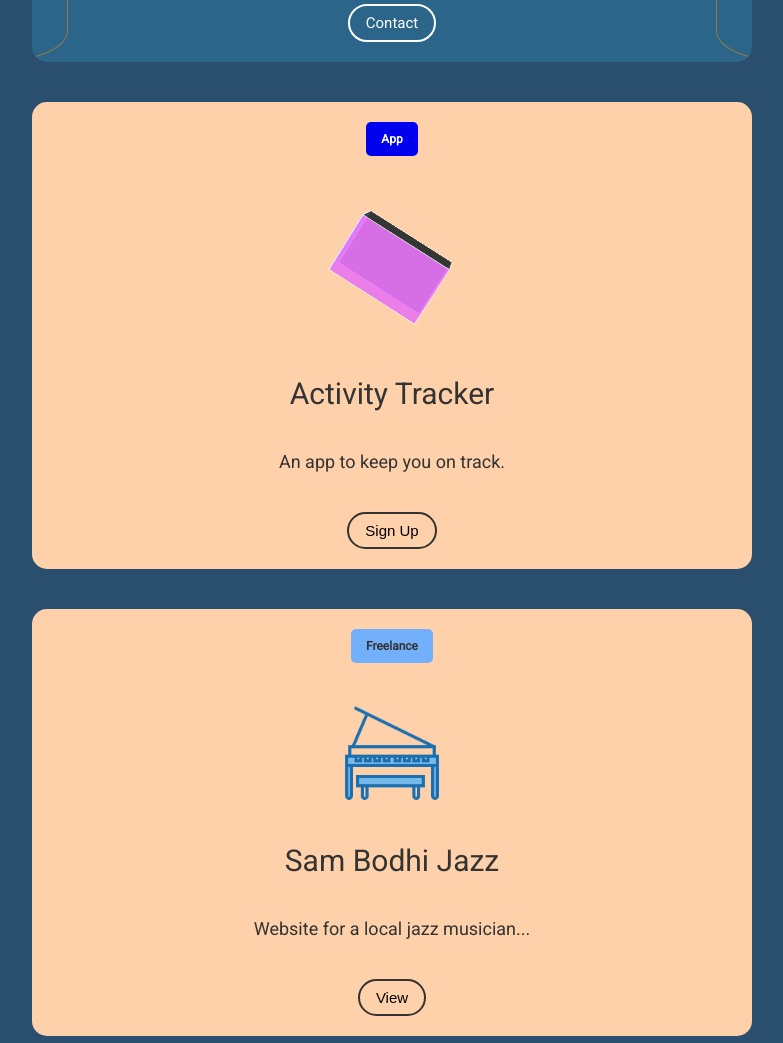
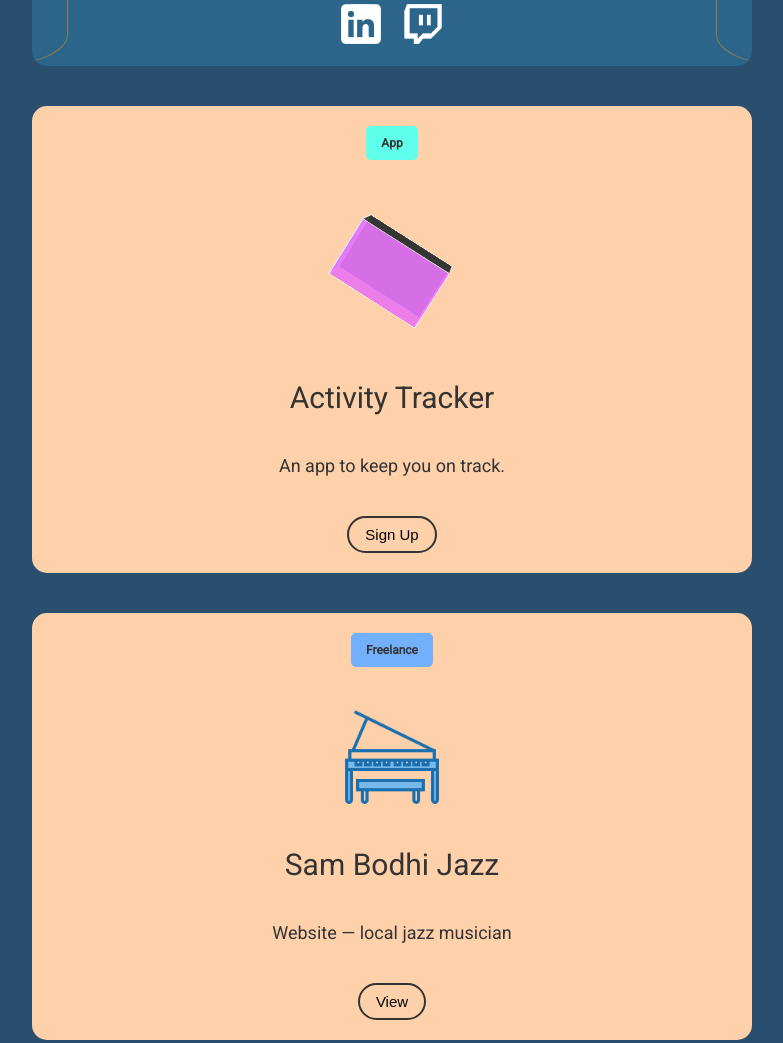
Before and after one commit to Klasens/panagram_2, a website: page index.html in a window 1280 px wide. Shown: the part 1057-2100 px from the top of the page, without its empty margins (248-1031 px from the left). Drawn offline with nearby package versions, Linux system fonts and the light colour scheme.

Commit message:
Minor styling and content tweaks

```diff
--- a/cards.js
+++ b/cards.js
@@ -70,20 +70,20 @@ function increment() {
       const c = +counter.innerText;
 
       const shortIncrement = target / 400;
-      const mediumIncrement = target / 700;
-      const longIncrement = target / 900;
+      const mediumIncrement = target / 600;
+      const longIncrement = target / 800;
       const extraLongIncrement = target / 1000;
 
-      if (c < target && target < 1000) {
+      if (c < target && target < 15000) {
         counter.innerText = `${Math.ceil(c + shortIncrement)}`;
         setTimeout(updateCounter, 1);
-      } else if (c < target && target > 1000 && target < 10000) {
+      } else if (c < target && target > 100000 && target < 1000000) {
         counter.innerText = `${Math.ceil(c + mediumIncrement)}`;
         setTimeout(updateCounter, 1);
-      } else if (c < target && target > 10000 && target < 1000000) {
+      } else if (c < target && target > 1000000 && target < 100000000) {
         counter.innerText = `${Math.ceil(c + longIncrement)}`;
         setTimeout(updateCounter, 1);
-      } else if (c < target && target > 1000000) {
+      } else if (c < target && target > 100000000) {
         counter.innerText = `${Math.ceil(c + extraLongIncrement)}`;
         setTimeout(updateCounter, 1);
       } else {
--- a/index.html
+++ b/index.html
@@ -71,7 +71,20 @@
                 Robert is the founder of the Panagram.work &mdash; Bob is based
                 out of Green Bay, WI.
               </p>
-              <btn class="cardChocolate-btn">Contact</btn>
+              <div class="cardChocolate-socials">
+                <img
+                  src="./img/linkedin.png"
+                  href="#"
+                  alt=""
+                  class="card-founderIcon"
+                />
+                <img
+                  src="./img/twitch.png"
+                  href="#"
+                  alt=""
+                  class="card-founderIcon"
+                />
+              </div>
             </div>
           </div>
         </div>
@@ -79,7 +92,7 @@
           <div class="card_style2 gridCard-universal" id="cardHeart">
             <div class="card_style2-contentContainer contentCard-universal">
               <h2 class="card-heart-h2">
-                :) Click and Smile
+                :D Click and Smile
                 <i class="card-heart fas fa-heart"></i>
                 <span class="card-heartLikeCount" id="heartCount">0</span>
               </h2>
--- a/script.js
+++ b/script.js
@@ -119,33 +119,33 @@ const loadAllCards = function (array) {
                 <div class="card-square-right square-two"></div>
                 <div class="card-square-right square-four"></div>
               </div>
-              <h2 class="cardCream-h2">Time In a Year:</h2>
+              <h2 class="cardCream-h2">Latest Milestone: <br> Age &mdash; 30</h2>
               <div class="cardCream-wrapper">
                 <div class="cardCream-text">
                   <span
                     class="cardCream-text timeCounter"
-                    data-target="365"
+                    data-target="10950"
                   ></span>
                   <span class="cardCream-text">days</span>
                 </div>
                 <div class="cardCream-text">
                   <span
                     class="cardCream-text timeCounter"
-                    data-target="8760"
+                    data-target="262800"
                   ></span>
                   <span class="cardCream-text">hours</span>
                 </div>
                 <div class="cardCream-text">
                   <span
                     class="cardCream-text timeCounter"
-                    data-target="525600"
+                    data-target="15768000"
                   ></span>
                   <span class="cardCream-text">minutes</span>
                 </div>
                 <div class="cardCream-text">
                   <span
                     class="cardCream-text timeCounter"
-                    data-target="31536000"
+                    data-target="946080000"
                   ></span>
                   <span class="cardCream-text">seconds</span>
                 </div>
@@ -233,7 +233,7 @@ const loadAllCards = function (array) {
               />
             </div>
             <h2 class="cardCream-h2">Sam Bodhi Jazz</h2>
-            <p class="cardCream-text">Website for a local jazz musician...</p>
+            <p class="cardCream-text">Website &mdash; local jazz musician</p>
             <button class="cardCream-btn">View</button>
           </div>
         </div>
@@ -257,7 +257,7 @@ const loadAllCards = function (array) {
             </div>
             <h2 class="cardCream-h2">Bayside Recovery</h2>
             <p class="cardCream-text">
-              Website for a local marine recovery service...
+              Website &mdash; local marine recovery
             </p>
             <button class="cardCream-btn">View</button>
           </div>
--- a/scss/_card_header.scss
+++ b/scss/_card_header.scss
@@ -42,7 +42,7 @@
 }
 
 .card_header-text {
-  font-size: 1.5rem;
+  font-size: 1.7rem;
   width: 50%;
   padding-left: 1rem;
   border-left: 1px solid $color-black;
--- a/scss/_card_styles.scss
+++ b/scss/_card_styles.scss
@@ -2,6 +2,13 @@
  *                          INDIVIDUAL CARD STYLES
  *========================================================================**/
 
+// ----- CARD FOUNDER ----- //
+
+.card-founderIcon {
+  width: 4rem;
+  cursor: pointer;
+  margin: 0 1rem;
+}
 // ----- CARD FORM ----- //
 .card-form {
   width: 100%;
--- a/scss/_card_universal.scss
+++ b/scss/_card_universal.scss
@@ -88,14 +88,14 @@
       background-color: $color-light-red;
     }
     &--app {
-      background-color: $color-link;
-      color: $color-white;
+      background-color: $color-teal;
     }
   }
 
   &-h2 {
     font-size: $fontSize--h2;
     font-weight: $fontWeight--h2;
+    text-align: center;
   }
   &-text {
     font-size: $fontSize--text;
--- a/scss/_variables.scss
+++ b/scss/_variables.scss
@@ -34,6 +34,7 @@ $color-yellow: rgb(253, 228, 64);
 $color-brown: rgb(46, 41, 9);
 $color-light-red: rgb(248, 133, 133);
 $color-blue: rgb(115, 176, 251);
+$color-teal: rgb(95, 255, 234);
 
 /**======================
    *     Opaques
```
Also changed, not shown: css/style.css, img/linkedin.png (added), img/twitch.png (added).
